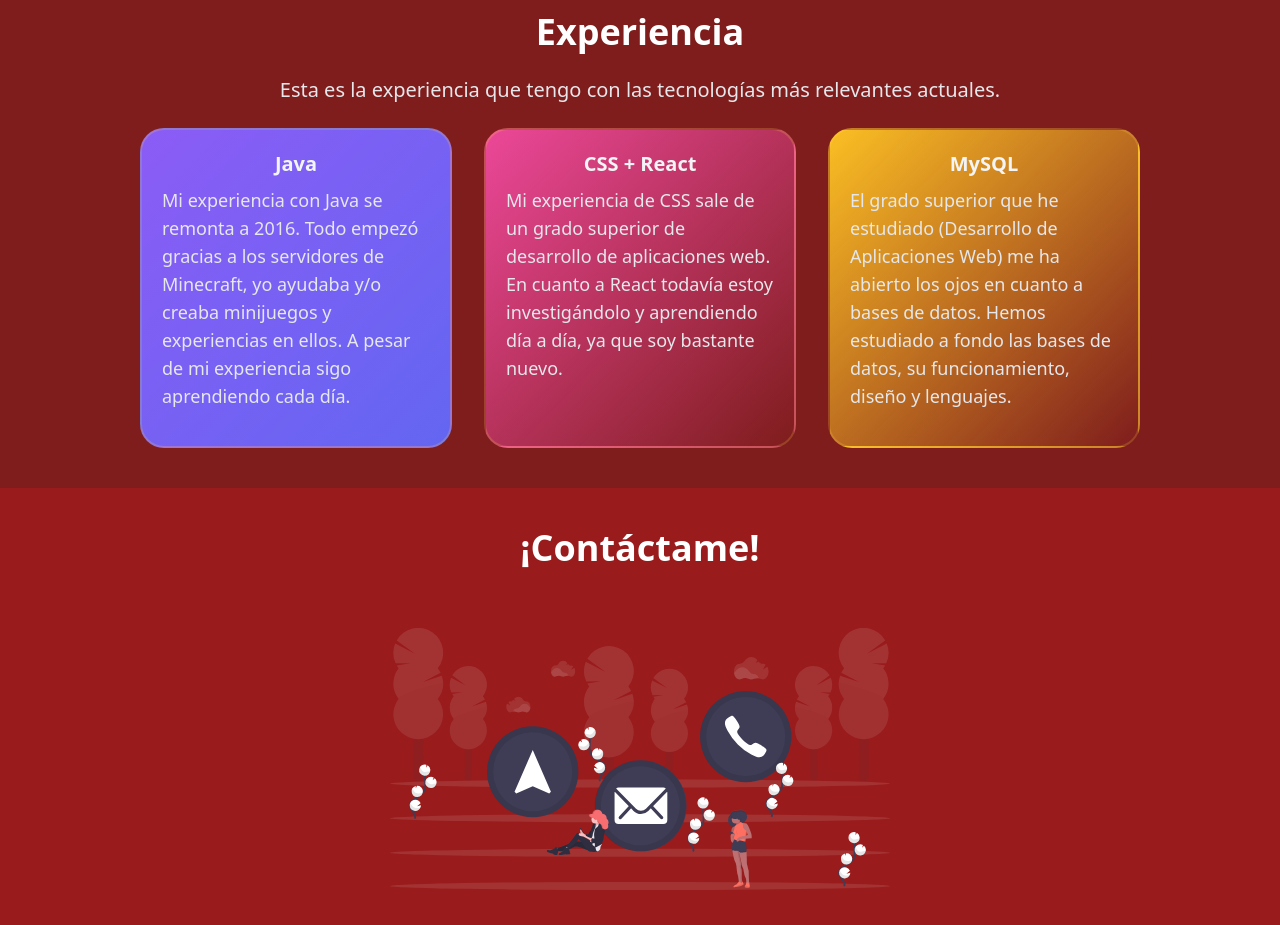
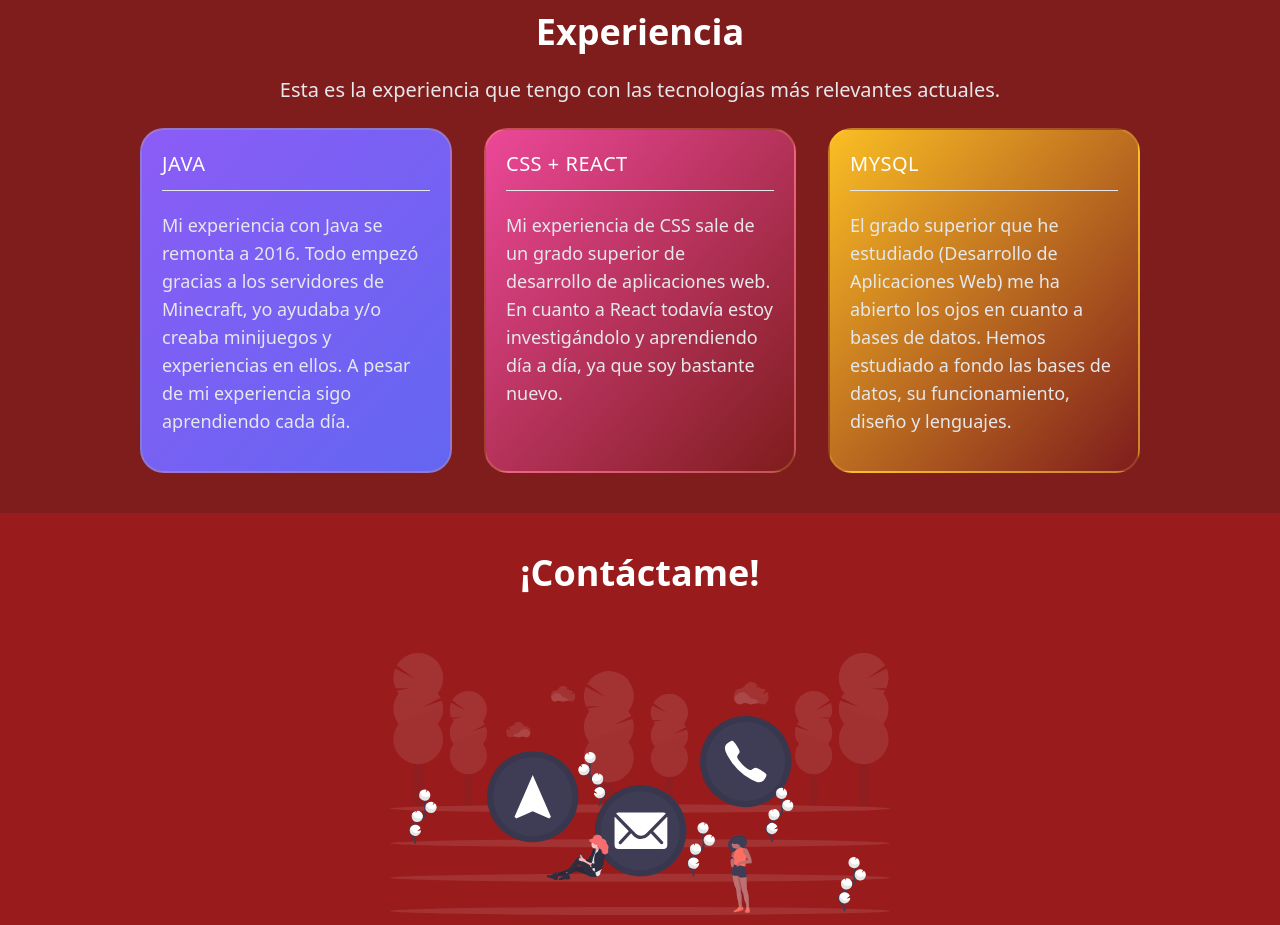
Before and after one commit to hugovdev/hugohytale-web, a React (Create React App) app: page / in a window 1280 px wide. Shown: the part 1840-2765 px from the top of the page. Built offline with nearby package versions, Linux system fonts and the light colour scheme.

Commit message:
better exp text

```diff
--- a/src/App.js
+++ b/src/App.js
@@ -293,13 +293,14 @@ function Skill(props) {
         props.background +
         " border-solid border-2 border-yellow-300 border-opacity-20 " +
         " ease-in-out duration-300 " +
-        "hover:border-opacity-100 xl:max-w-md max-w-full"
+        "hover:border-opacity-100 xl:max-w-md max-w-full text-left"
       }
     >
-      <h2 class="text-xl font-bold mb-2 text-shadow text-gray-100">
+      <h2 class="text-xl font-medium mb-3 text-shadow uppercase text-white tracking-wide">
         {props.name}
       </h2>
-      <p class="font-normal text-gray-200 text-lg text-shadow mb-4 text-left">
+      <hr />
+      <p class=" mt-5 font-normal text-gray-200 text-lg mb-4">
         {props.description}
       </p>
     </div>
```
